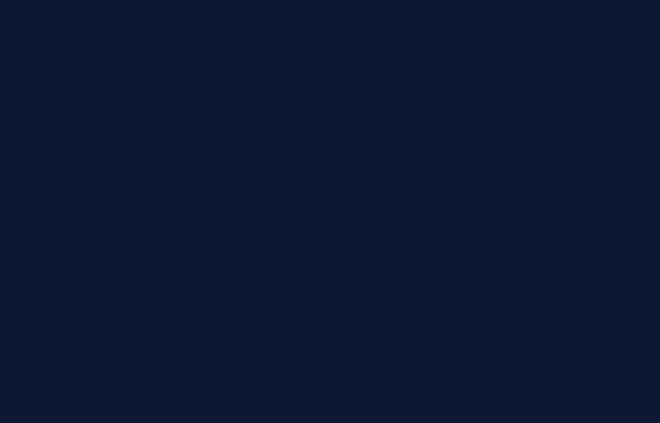
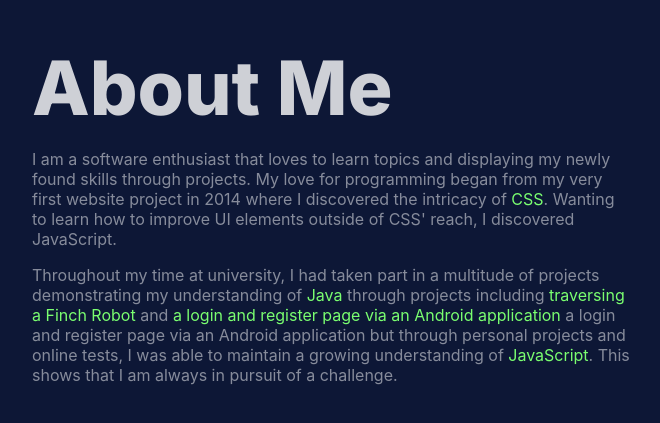
Before and after one commit to ibahm/Personal-Portfolio, a React (Create React App) app: page / in a window 1280 px wide. Shown: the part 941-1364 px from the top of the page, without its empty margins (308-968 px from the left). Before the commit the page ends 800 px from the top, so only its background shows below. Built offline with nearby package versions, Linux system fonts and the light colour scheme; the HTML template or start-up script is replaced by a standard one.

Commit message:
Added about me section

```diff
--- a/src/App.js
+++ b/src/App.js
@@ -1,12 +1,14 @@
 import React from "react";
 import NavBar from "./components/NavBar";
 import Brief from "./components/Brief";
+import About from "./components/About";
 
 const App = () => {
   return (
     <div className="container">
       <NavBar/>
       <Brief/>
+      <About/>
     </div>
   )
 }
--- /dev/null
+++ b/src/components/About.js
@@ -0,0 +1,19 @@
+import React from "react";
+
+const About = () => {
+    return (
+        <div className="about-container">
+            <div className="about-text">
+                <h1 className="about-name">About Me</h1>
+                <p className="about-desc1">I am a software enthusiast that loves to learn topics and displaying my newly found skills through projects.
+                 My love for programming began from my very first website project in 2014 where I discovered the intricacy of <span>CSS</span>. Wanting to learn how to improve UI elements
+                 outside of CSS' reach, I discovered JavaScript.</p>
+                 <p className="about-desc2">Throughout my time at university, I had taken part in a multitude of projects demonstrating my understanding of <span>Java</span> through projects including
+                 <span> traversing a Finch Robot</span> and <span>a login and register page via an Android application</span> a login and register page via an Android application but through personal projects and online tests, I was able to maintain a growing
+                 understanding of <span>JavaScript</span>. This shows that I am always in pursuit of a challenge.</p>
+            </div>
+        </div>
+    )
+}
+
+export default About;
--- a/src/index.css
+++ b/src/index.css
@@ -24,6 +24,7 @@ code {
   justify-content: center;
   align-items: center;
   flex-direction: row;
+  flex-wrap: wrap;
   padding: 1rem;
   border-bottom: 1px solid rgb(15, 26, 60);
 }
@@ -74,7 +75,9 @@ code {
   justify-content: center;
   align-items: center;
   flex-wrap: wrap;
-  margin: 10em 5em;
+  margin: 0 5em;
+  margin-top: 10em;
+  margin-bottom: 30em;
 }
 
 .brief-welcome {
@@ -94,3 +97,34 @@ code {
   color: rgba(255, 255, 255, 0.5);
   max-width: 450px;
 }
+
+.about-container {
+  display: flex;
+  justify-content: center;
+  align-items: center;
+  flex-wrap: wrap;
+  margin: 10em 5em;
+}
+
+.about-name {
+  font-family: 'Inter', sans-serif;
+  font-size: 75px;
+  color: rgba(255, 255, 255, 0.8);
+  margin: 0;
+}
+
+.about-container span {
+  color: rgb(122, 254, 112);
+}
+
+.about-desc1 {
+  margin: 1rem 0;
+  color: rgba(255, 255, 255, 0.5);
+  max-width: 600px;
+}
+
+.about-desc2 {
+  margin: 1rem 0;
+  color: rgba(255, 255, 255, 0.5);
+  max-width: 600px;
+}
```
